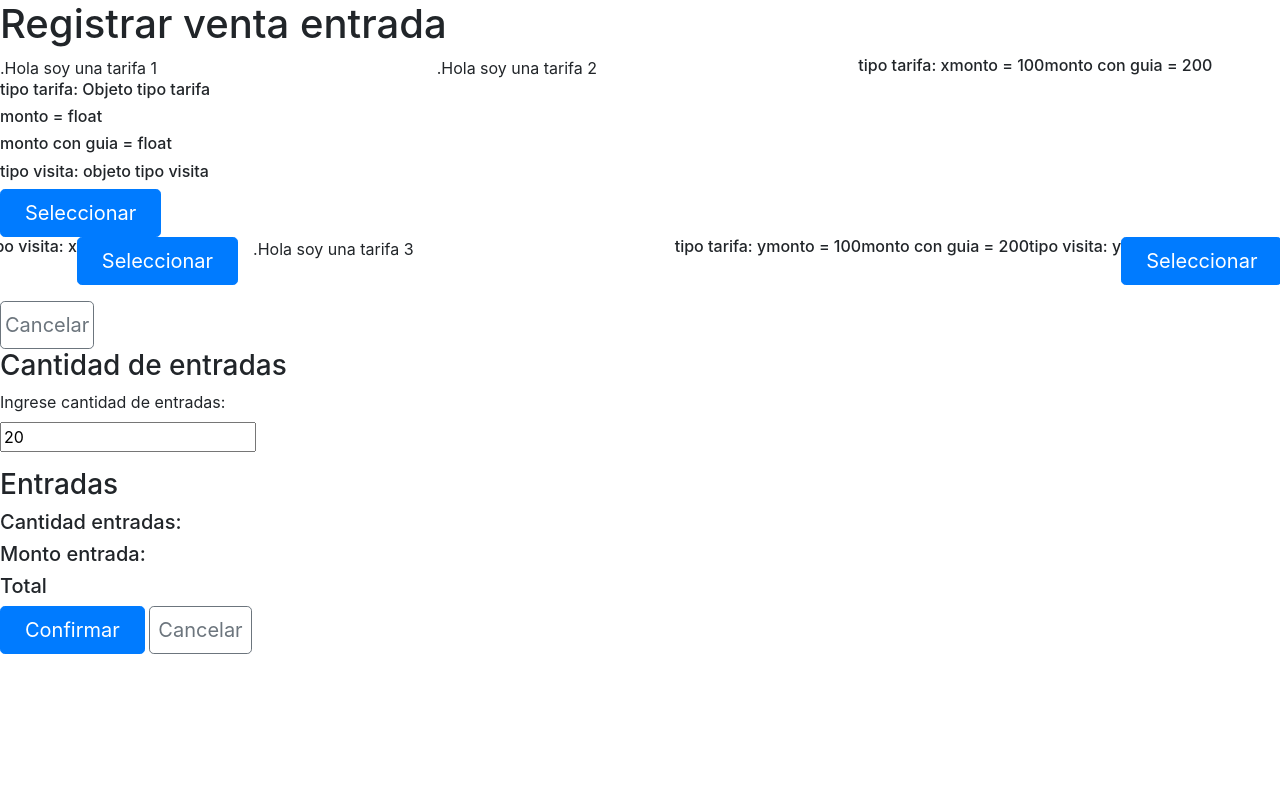
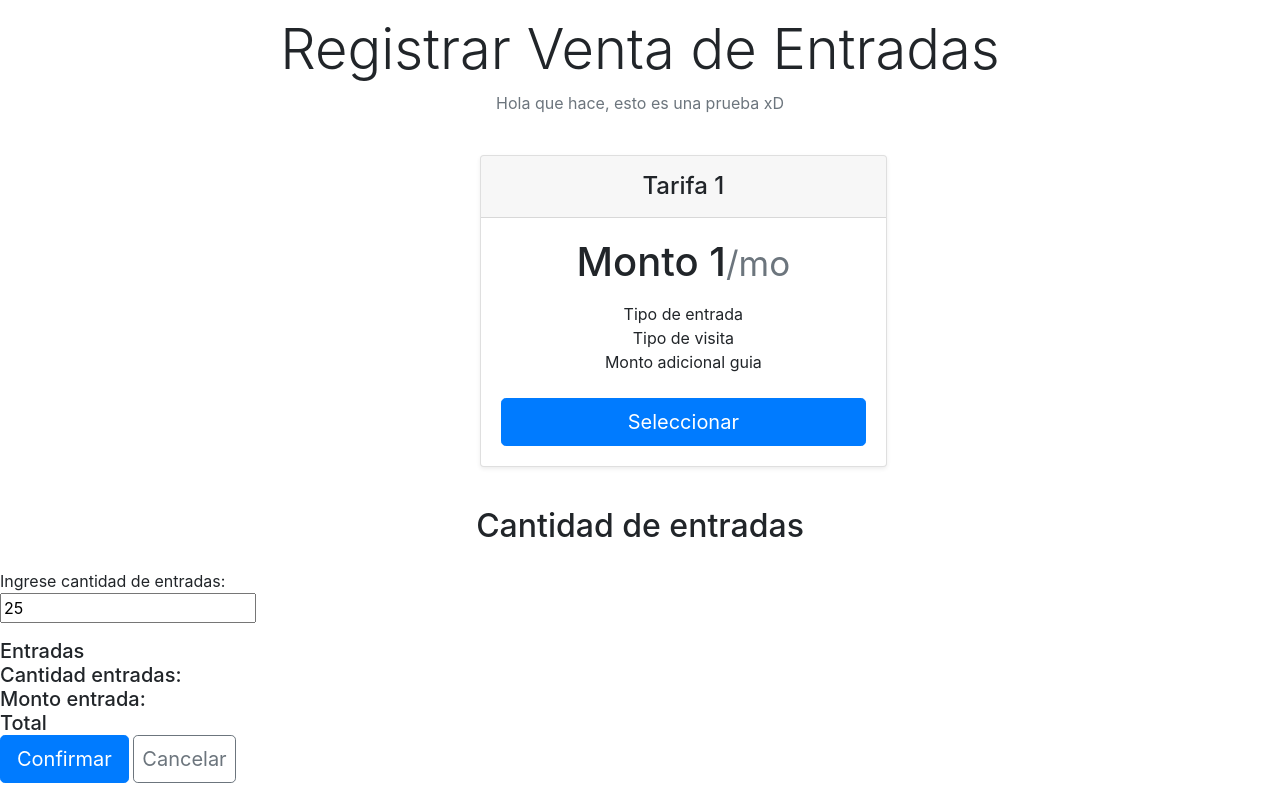
Before and after one commit to sydgibbon/PPAI-DSI-2021-Grupo-3, a Django app: page / in a window 1280 px wide. Run offline with Django 3.2, Linux system fonts and the light colour scheme; some libraries are stand-ins or nearby versions.

Commit message:
Cambios HTML

```diff
--- a/registrarventadeentrada/registrarventadeentrada/templates/index.html
+++ b/registrarventadeentrada/registrarventadeentrada/templates/index.html
@@ -2,44 +2,46 @@
 {% bootstrap_css %}
 <html lang="en">
   <head>
-    <meta charset="utf-8">
-    <meta name="viewport" content="width=device-width, initial-scale=1">
-    <meta name="description" content="">
-    <meta name="author" content="Mark Otto, Jacob Thornton, and Bootstrap contributors">
-    <meta name="generator" content="Hugo 0.83.1">
-    <title>Heroes · Bootstrap v5.0</title>
-
-    <link rel="canonical" href="https://getbootstrap.com/docs/5.0/examples/heroes/">
-
-
-
-    <!-- Bootstrap core CSS -->
-<link href="../css/bootstrap.min.css" rel="stylesheet" integrity="sha384-+0n0xVW2eSR5OomGNYDnhzAbDsOXxcvSN1TPprVMTNDbiYZCxYbOOl7+AMvyTG2x" crossorigin="anonymous">
-
-
-
-    <style>
-      .bd-placeholder-img {
-        font-size: 1.125rem;
-        text-anchor: middle;
-        -webkit-user-select: none;
-        -moz-user-select: none;
-        user-select: none;
-      }
-
-      @media (min-width: 768px) {
-        .bd-placeholder-img-lg {
-          font-size: 3.5rem;
-        }
-      }
-    </style>
   </head>
   <body>
 
 <main>
 <!-- Grilla con tarifas -->
+<body>
+      <div class="pricing-header p-3 pb-md-4 mx-auto text-center">
+        <h1 class="display-4 fw-normal">Registrar Venta de Entradas</h1>
+        <p class="fs-5 text-muted">Hola que hace, esto es una prueba xD</p>
+      </div>
+    </header>
 
-  <h1 class="visually-hidden">Registrar venta entrada</h1>
+    <main>
+      <div class="row row-cols-1 row-cols-md-3 mb-3 text-center">
+        <div class="col" style=" left: 480px;">
+          <div class="card mb-4 rounded-3 shadow-sm">
+            <div class="card-header py-3">
+              <h4 class="my-0 fw-normal">Tarifa 1</h4>
+            </div>
+            <div class="card-body">
+              <h1 class="card-title pricing-card-title">Monto 1<small class="text-muted fw-light">/mo</small></h1>
+              <ul class="list-unstyled mt-3 mb-4">
+                <li>Tipo de entrada</li>
+                <li>Tipo de visita</li>
+                <li>Monto adicional guia</li>
+              </ul>
+              <button type="button" class="w-100 btn btn-lg btn-primary">Seleccionar</button>
+            </div>
+          </div>
+        </div>
+            </div>
+          </div>
+        </div>
+      </div>
+
+      <h2 class="display-6 text-center mb-4">Cantidad de entradas</h2>
+  <!--
+  </body>
+
+   <h1 class="display-5 fw-bold px-4 py-5 my-5 text-center text-uppercase">Registrar venta entrada</h1>
   <div class="Grilla">
   <div class="row mb-3">
     <div class="col-4 theedm-grid-col">.Hola soy una tarifa 1
@@ -63,32 +65,28 @@
       <button class="boton-Seleccionar btn btn-primary btn-lg px-4 me-md-4">Seleccionar</button>
     </div>
     <button class="Boton-Cancelar btn btn-outline-secondary btn-lg px-1">Cancelar</button>
-  </div>
+  </div> -->
 
-
-  <!-- Una vez elegida la tarifa se selecciona la cantidad de entradas -->
-  <div class="IngresarCantidadEntradas">
-  <h3>Cantidad de entradas</h3>
+   <!-- Una vez elegida la tarifa se selecciona la cantidad de entradas -->
 
   <form>
-    <label for="fname">Ingrese cantidad de entradas:</label><br>
-    <input type="text" id="fname" name="fname" value="20"><br>
+    <label for="my-0 fw-normal" class="my-0 fw-normal">Ingrese cantidad de entradas:</label><br>
+    <input type="text" id="my-0 fw-normal" name="my-0 fw-normal" value="25"><br>
   </form>
   </div>
 
- <!-- Muestra los datos de las entradas generadas-->
-  <div class="MostrarEntradas">
-
-  <h3>Entradas</h3>
+  <!-- Muestra los datos de las entradas generadas -->
+  <div class="Mostrar-Entradas my-0 fw-normal">
+  <h5 class="my-0 fw-normal">Entradas</h5>
   </div>
-  <h5>Cantidad entradas: </h5>
-  <h5>Monto entrada:</h5>
-  <h5>Total</h5>
+  <h5 class="my-0 fw-normal">Cantidad entradas: </h5>
+  <h5 class="my-0 fw-normal">Monto entrada:</h5>
+  <h5 class="my-0 fw-normal">Total</h5>
   </div>
 
   <div>
-    <button class="Boton-Confirmar btn btn-primary btn-lg px-4 me-md-5">Confirmar</button>
-    <button class="Boton-Cancelar btn btn-outline-secondary btn-lg px-2">Cancelar</button>
+    <button type="button" class=" btn btn-lg btn-primary">Confirmar</button>
+    <button class="btn btn-outline-secondary btn-lg px-2">Cancelar</button>
   </div>
 </main>
 
```
